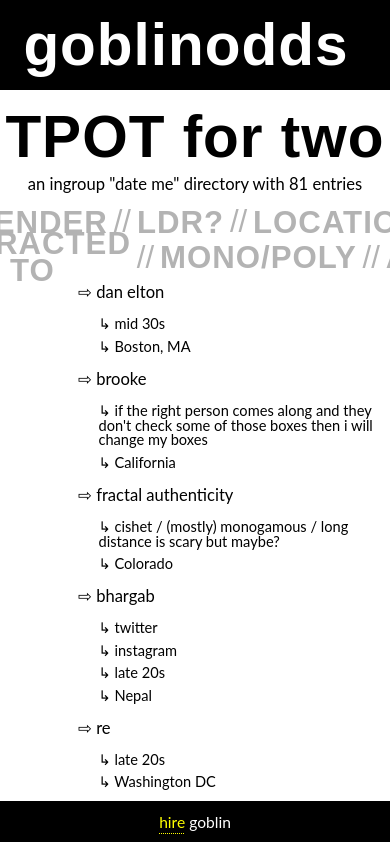
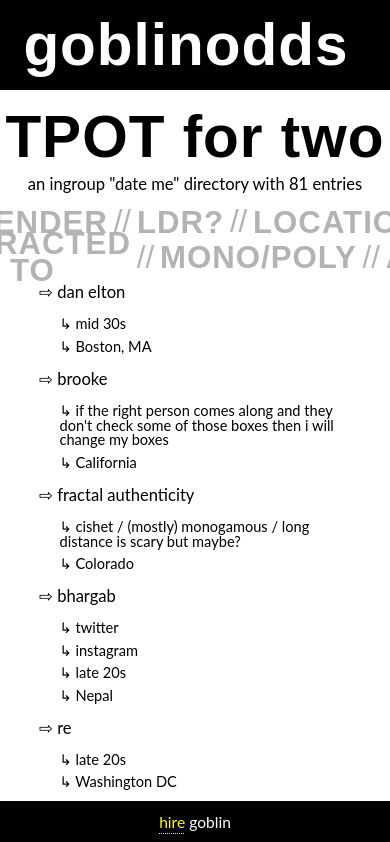
Before and after one commit to goblinodds/goblinodds.github.io, a React (Create React App) app: page /tpot42 in a window 390 px wide. Shown: the top 842 px of the page. Built offline with nearby package versions, Linux system fonts and the light colour scheme.

Commit message:
changed margins for .Name (directory entries) in TPOT42

```diff
--- a/src/pages/Tpot42/Tpot42.css
+++ b/src/pages/Tpot42/Tpot42.css
@@ -82,6 +82,7 @@ h3.MenuItem:hover {
     .Name {
         font-size: 4.25vmin;
         line-height: 4.25vmin;
+        margin: 0 10vmin 0 10vmin;
     }
 
     .Info {
```
Also changed, not shown: notes.txt.
